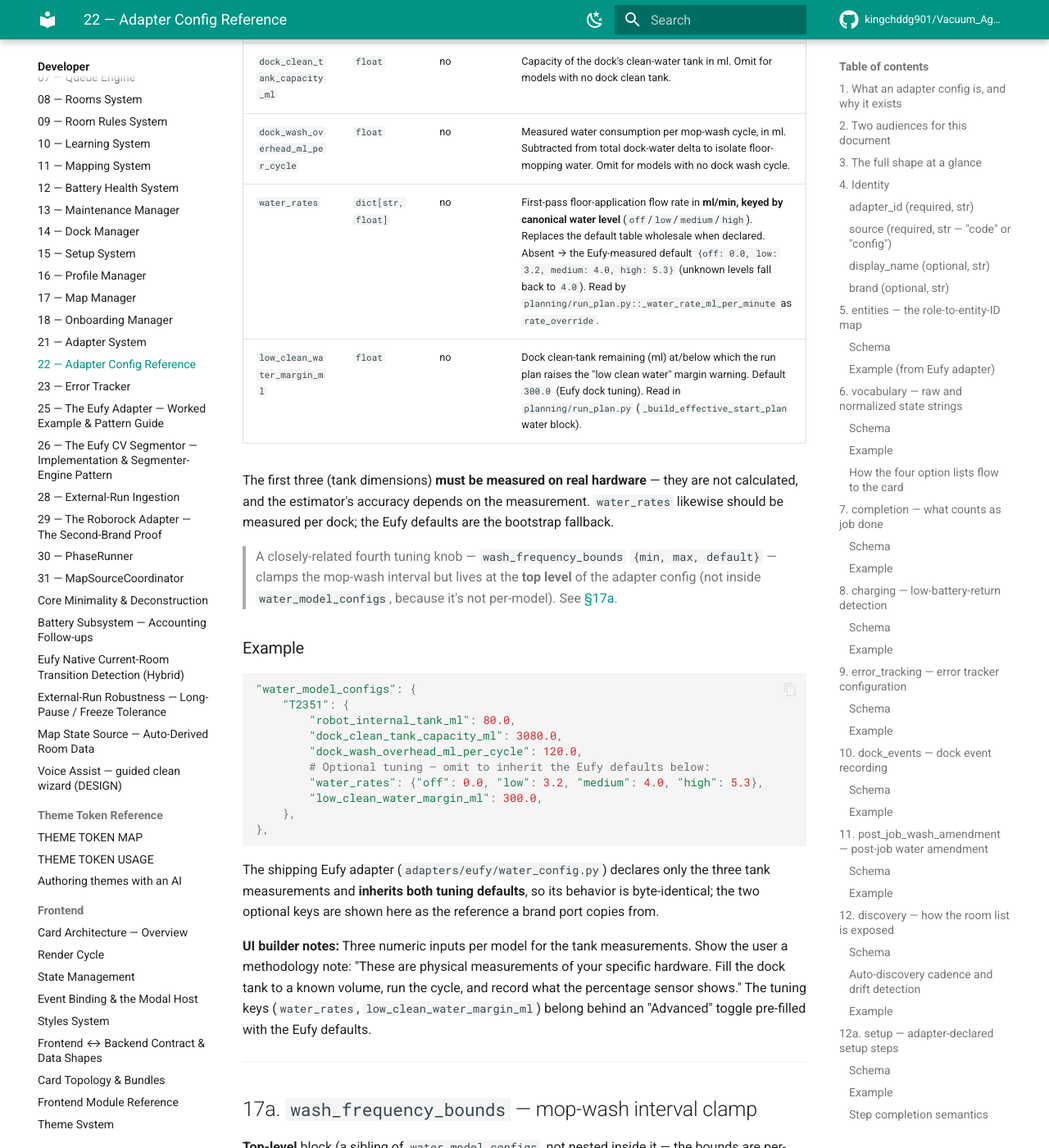
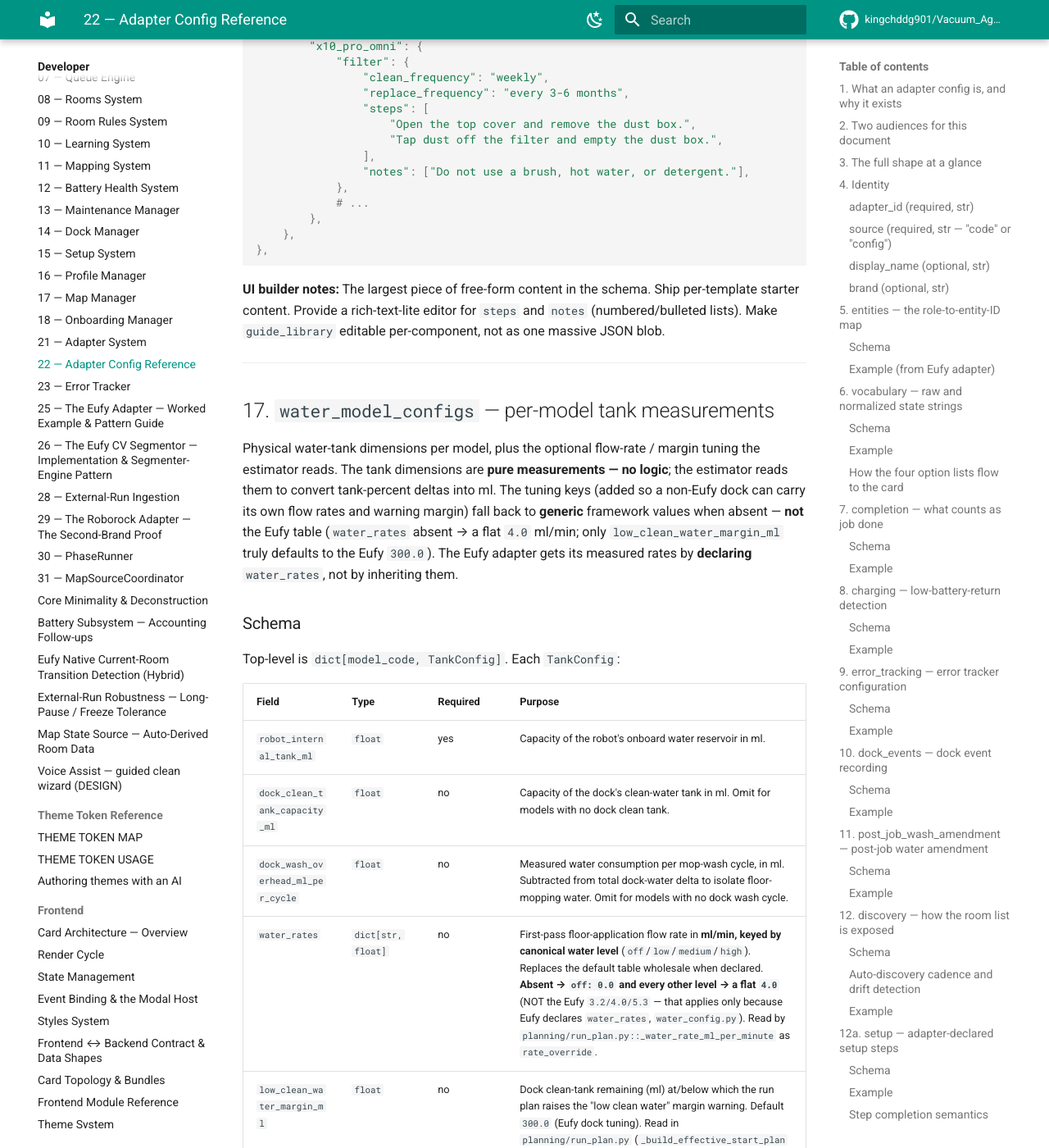
Before and after one commit to kingchddg901/Vacuum_Agent, an MkDocs documentation site: the page built from docs/dev/22-adapter-config-reference.md, in a window 1280 px wide and 1400 px high, scrolled down 47874 px. Shown: the whole window at 82% size. Built offline with MkDocs 1.6.1 and Material for MkDocs 9.7.7, drawn with Linux system fonts in a browser that asks for light colours; comment, search, counter and statistics services are not loaded; some of the changed text lies outside the part shown.

Commit message:
docs(22-adapter-config-reference): fix all confidently-wrong + 2 schema bugs
Audited the 2099-line config reference against config_schema.py + both adapter
fills. Fixed every confidently-wrong claim (the standard's worst category):

- §13a.2/§13a.3: "Roborock omits map_state_source/map_render" — it DECLARES both
  (memory backend; map_render format roborock_raw_map_v1, so supports_va_render
  is True for the S6).
- live_transition "no ADAPTER_CONFIG_SCHEMA entry" (x3) — it IS a schema block;
  only its threshold keys moved to job_segmenter.
- §17 water_rates absent-behavior: flat 4.0 (off:0.0), NOT the Eufy 3.2/4.0/5.3 —
  Eufy gets its table by DECLARING water_rates, not inheriting it.
- §17a wash_frequency_bounds absent: generic 1.0/1440.0/20.0, not Eufy 15/25.
- §6 cancel_detection_states type is dict[str, str|list] (Roborock active is a list).

Added require_job_active_clear + job_active/mop_active entity rows, params_as_list
+ passes_is_global to the dispatch table, and the passes_max 2-vs-3 context.

Fixed 2 SCHEMA description bugs (config_schema.py — the doc was correct, §5.2):
- CS-A: entities.charging desc claimed a substring fallback core/charging.py removed.
- CS-B: wash_frequency_mode_aliases canonical keys were the stale by_area/after_each_clean
  set; real set is by_room/by_time/off.

335 schema/adapter tests green; mkdocs --strict green. Additive field-completeness
fills (external_mid_run_statuses/cleaning_time_unit/zone-cap sections, a few L rows)
tracked as a follow-up.

Co-Authored-By: Claude Opus 4.8 (1M context) <noreply@anthropic.com>

````diff
--- a/docs/dev/22-adapter-config-reference.md
+++ b/docs/dev/22-adapter-config-reference.md
@@ -171,6 +171,8 @@ depends on them — they never raise.
 | `total_cleaning_count` | Optional | Lifetime "Cleans" tile hidden in the Maintenance tab. |
 | `dock_firmware_version` | Optional | Dock firmware line hidden in the Maintenance overview. |
 | `scene_select` | Optional | Vendor-app scenes select entity (e.g. eufy-clean `select.<object_id>_scene`). Its options are the app's saved scenes and selecting one **runs it immediately**, so the card only reads the options to build the "App scenes" run-launcher and fires `select_option` on Start. Absent (Roborock, or an eufy-clean build without scenes) → the App-scenes group is hidden. |
+| `job_active` | Optional | The device's "is cleaning" binary. **Load-bearing when `completion.require_job_active_clear` is set** (Roborock: `binary_sensor.{id}_cleaning`) — completion keys on this clearing. Read at `listeners/_common.py`, `jobs/phase_runner.py`, `diagnostics.py`. |
+| `mop_active` | Optional | Tank-present / mopping binary (Roborock: `binary_sensor.{id}_water_box_attached`) — drives the card's mop-state + water-level field visibility. |
 
 ### Example (from Eufy adapter)
 
@@ -334,6 +336,7 @@ job complete.
 | `task_status_value` | `str` | `"completed"` | Normalized `task_status` value that signals completion. |
 | `secondary_clear_entity` | `str` | `"active_cleaning_target"` | Entity *key* (from the `entities` dict, not a full ID) whose cleared state must coincide. |
 | `secondary_clear_sentinels` | `list[str]` | `["", "unknown", "unavailable", "none", "null"]` | Values that mean the secondary entity is cleared. |
+| `require_job_active_clear` | `bool` | `False` | When `True`, completion additionally requires `entities.job_active` (the cleaning binary) to have cleared — **instead of** the `secondary_clear` sentinel check. Needed for brands whose `active_cleaning_target` reverts to a non-sentinel at run end (Roborock's `current_room` → the dock room's name). Pair with `entities.job_active`. |
 
 ### Example
 
@@ -654,7 +657,9 @@ blocks for Eufy, Roborock, Dreame, and Narwal, see
 | `room_id_field` | `str` | no | Field name for room ID in each room entry. Eufy: `"id"`. Roborock: `"segment_id"`. |
 | `clean_passes_field` | `str` | no | Field name for clean passes. Eufy: `"clean_times"`. Roborock: `"repeat"`. |
 | `rooms_field` | `str` | no | Field name for the rooms list / id array. Eufy: `"rooms"`. Roborock/Ecovacs: `"segments"` / `"rooms"`. |
-| `passes_max` | `int` | no | Clamp ceiling for collapsed batch passes (flat-id engines). Default `3`. |
+| `passes_max` | `int` | no | Clamp ceiling for batch passes. **`3`** on the flat-id/dispatch-engine/zone path, but **`2`** on the Eufy rows/manager path (`queue_engine.py`/`core/manager.py`) — the cap is context-dependent (not schema-declared). |
+| `params_as_list` | `bool` | no | When `True`, the payload params are wrapped in a **single-element list** (`params=[{…}]`) instead of a bare dict. **Roborock requires it** (`app_segment_clean` won't start otherwise); Eufy passes the bare dict. |
+| `passes_is_global` | `bool` | no | When `True`, passes are a **run-global** scalar, not per-room (the S6 can't vary passes per room). |
 
 ### Template selects a dispatch *engine* (and a payload *structure*)
 
@@ -1122,9 +1127,13 @@ data — into normalized, VA-owned room bboxes plus dock / robot anchors.
 This makes room regions, current-room, and mascot anchors **auto-derived**
 rather than hand-composed, and (for Eufy) immune to the per-session raw
 coordinate-frame re-basing that makes absolute robot coordinates
-non-comparable across sessions. The Eufy adapter declares it against
-eufy-clean's decoded map; brands whose in-memory map is already
-frame-fresh (Roborock) omit it.
+non-comparable across sessions. The Eufy adapter declares a **`"storage"`**
+backend (against eufy-clean's decoded `.storage` map, with a `store_key`);
+**Roborock declares it too** with a **`"memory"`** backend — top-level
+`hass_data_domain: "roborock"` and `present_requires_live_map_image: True`, no
+`store_key` (it reads the in-memory parsed `MapData`). The schema table below
+covers the Eufy `"storage"` backend; the `"memory"` backend swaps `store_key`
+for `hass_data_domain`.
 
 The whole block is optional. Absent → no provider-map read; the CV
 image segmenter and native current-room tracking keep working unchanged.
@@ -1184,9 +1193,11 @@ align perfectly and the look stays themeable. `format` names the decode the
 card applies; the source pointer (`store_key` / `identifier_domain` /
 `store_version`) is **reused from
 [`map_state_source`](#13a2-map_state_source--read-the-providers-own-map-segmentation)**
-— no duplicate schema. Roborock omits this block (its HA-core image render is
-already frame-matched); absence → the card's "VA-rendered map" backdrop source
-is hidden for that brand, and `supports_va_render` is `False`.
+— no duplicate schema. **Roborock declares it too** with `format:
+"roborock_raw_map_v1"** (re-decoding the raw segment layer to a room raster — the
+only other format besides Eufy's `eufy_room_pixels_v1`), so `supports_va_render`
+is **True** for the S6. A brand that genuinely omits the block → the card's
+"VA-rendered map" backdrop source is hidden and `supports_va_render` is `False`.
 
 ### Schema
 
@@ -1888,9 +1899,11 @@ Physical water-tank dimensions per model, plus the optional flow-rate /
 margin tuning the estimator reads. The tank dimensions are **pure
 measurements — no logic**; the estimator reads them to convert
 tank-percent deltas into ml. The tuning keys (added so a non-Eufy dock
-can carry its own flow rates and warning margin) all **default to the
-Eufy-measured values** when absent, so an adapter that omits them
-behaves exactly as before.
+can carry its own flow rates and warning margin) fall back to **generic**
+framework values when absent — **not** the Eufy table (`water_rates` absent →
+a flat `4.0` ml/min; only `low_clean_water_margin_ml` truly defaults to the
+Eufy `300.0`). The Eufy adapter gets its measured rates by **declaring**
+`water_rates`, not by inheriting them.
 
 ### Schema
 
@@ -1901,7 +1914,7 @@ Top-level is `dict[model_code, TankConfig]`. Each `TankConfig`:
 | `robot_internal_tank_ml` | `float` | yes | Capacity of the robot's onboard water reservoir in ml. |
 | `dock_clean_tank_capacity_ml` | `float` | no | Capacity of the dock's clean-water tank in ml. Omit for models with no dock clean tank. |
 | `dock_wash_overhead_ml_per_cycle` | `float` | no | Measured water consumption per mop-wash cycle, in ml. Subtracted from total dock-water delta to isolate floor-mopping water. Omit for models with no dock wash cycle. |
-| `water_rates` | `dict[str, float]` | no | First-pass floor-application flow rate in **ml/min, keyed by canonical water level** (`off`/`low`/`medium`/`high`). Replaces the default table wholesale when declared. Absent → the Eufy-measured default `{off: 0.0, low: 3.2, medium: 4.0, high: 5.3}` (unknown levels fall back to `4.0`). Read by `planning/run_plan.py::_water_rate_ml_per_minute` as `rate_override`. |
+| `water_rates` | `dict[str, float]` | no | First-pass floor-application flow rate in **ml/min, keyed by canonical water level** (`off`/`low`/`medium`/`high`). Replaces the default table wholesale when declared. **Absent → `off: 0.0` and every other level → a flat `4.0`** (NOT the Eufy `3.2/4.0/5.3` — that applies only because Eufy declares `water_rates`, `water_config.py`). Read by `planning/run_plan.py::_water_rate_ml_per_minute` as `rate_override`. |
 | `low_clean_water_margin_ml` | `float` | no | Dock clean-tank remaining (ml) at/below which the run plan raises the "low clean water" margin warning. Default `300.0` (Eufy dock tuning). Read in `planning/run_plan.py` (`_build_effective_start_plan` water block). |
 
 The first three (tank dimensions) **must be measured on real hardware** —
@@ -1922,17 +1935,17 @@ Eufy defaults are the bootstrap fallback.
         "robot_internal_tank_ml": 80.0,
         "dock_clean_tank_capacity_ml": 3080.0,
         "dock_wash_overhead_ml_per_cycle": 120.0,
-        # Optional tuning — omit to inherit the Eufy defaults below:
+        # Eufy DECLARES water_rates (omitting it yields a flat 4.0, not these):
         "water_rates": {"off": 0.0, "low": 3.2, "medium": 4.0, "high": 5.3},
         "low_clean_water_margin_ml": 300.0,
     },
 },
 ```
 
-The shipping Eufy adapter (`adapters/eufy/water_config.py`) declares only
-the three tank measurements and **inherits both tuning defaults**, so its
-behavior is byte-identical; the two optional keys are shown here as the
-reference a brand port copies from.
+The shipping Eufy adapter (`adapters/eufy/water_config.py`) declares the three
+tank measurements **and `water_rates`** (its measured `0/3.2/4.0/5.3`), inheriting
+only `low_clean_water_margin_ml` (`300.0`). A brand that omits `water_rates` gets
+the flat `4.0` fallback, not Eufy's rates.
 
 **UI builder notes:** Three numeric inputs per model for the tank
 measurements. Show the user a methodology note: "These are physical
@@ -1952,15 +1965,17 @@ mid-clean mop-wash interval the run plan derives from the
 
 ### Schema
 
-| Field | Type | Default | Purpose |
-|-------|------|---------|---------|
-| `min` | `float` | `15.0` | Lower clamp on the wash interval, in minutes. |
-| `max` | `float` | `25.0` | Upper clamp on the wash interval, in minutes. |
-| `default` | `float` | `20.0` | Fallback interval used when the helper entity is missing, non-numeric, or ≤ 0. |
-
-Defaults are the Eufy X10 firmware range. Read by
-`planning/run_plan.py::_derive_wash_frequency_config`; an absent block
-uses the Eufy values, so Eufy is unchanged.
+| Field | Type | Framework fallback (absent) | Eufy declares | Purpose |
+|-------|------|---------|---------|---------|
+| `min` | `float` | **`1.0`** | `15.0` | Lower clamp on the wash interval, in minutes. |
+| `max` | `float` | **`1440.0`** | `25.0` | Upper clamp on the wash interval, in minutes. |
+| `default` | `float` | `20.0` | `20.0` | Fallback interval used when the helper entity is missing, non-numeric, or ≤ 0. |
+
+Read by `planning/run_plan.py::_derive_wash_frequency_config`. **An absent block
+does NOT inherit the Eufy 15/25** — it falls back to a **generic, effectively
+non-clamping** range (`min 1.0`, `max 1440.0`, `default 20.0`) so an undeclared
+brand is not forced into another brand's firmware limits. The `15.0`/`25.0` above
+are the values the Eufy adapter **declares** (its X10 firmware range).
 
 ### Example
 
````
Also changed, not shown: other parts of docs/dev/22-adapter-config-reference.md (+6 -6 lines), docs/dev/00-disaster-recovery-standard.md (+1 -0 lines), 1 other file.
